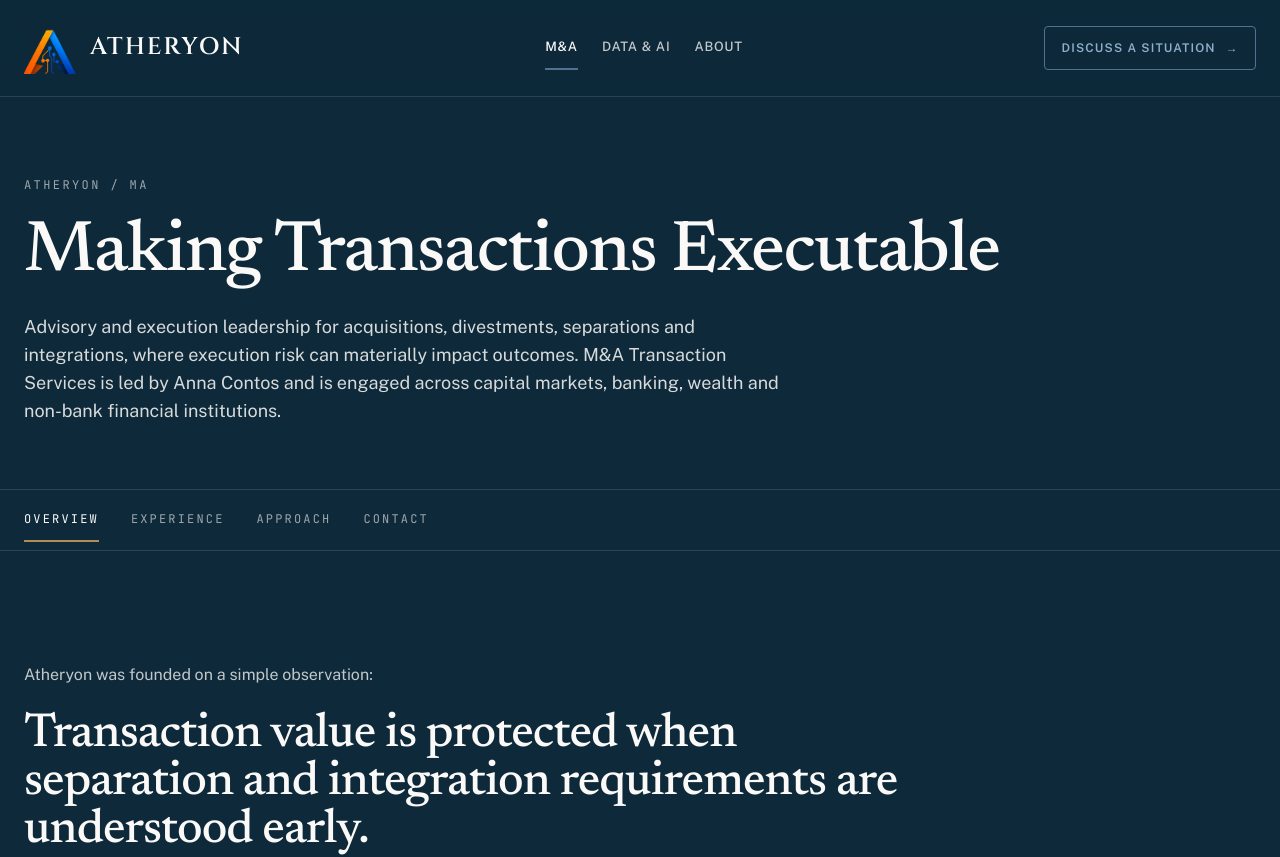
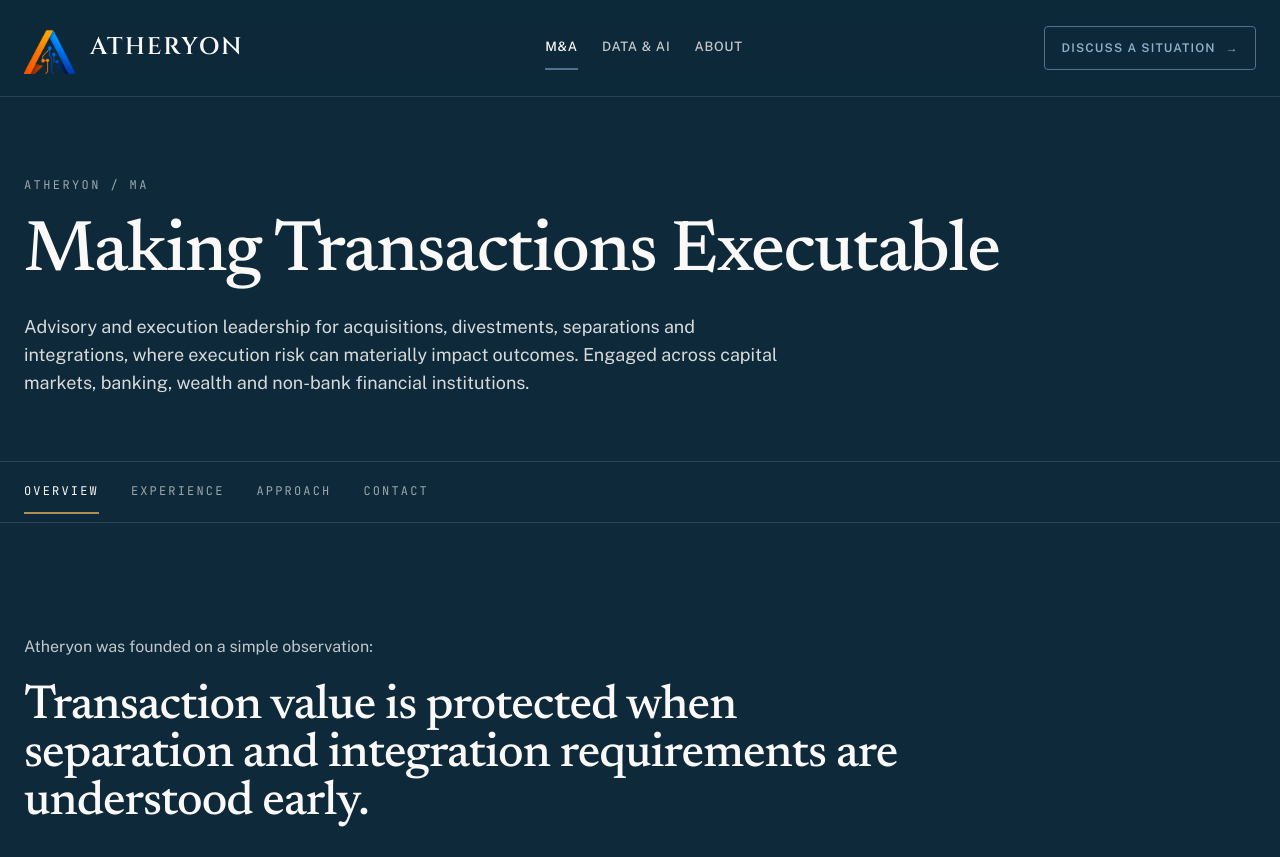
Before and after one commit to atheryon-ai/atheryon-website, a Next.js app: page /ma in a window 1280 px wide. Shown: the top 857 px of the page. Built offline with nearby package versions, Linux system fonts and the light colour scheme.

Commit message:
Drop the named lead from the M&A hero
The subtitle named Anna as the lead, which the /data-ai hero no longer
does for Terry. The audience sentence carries the useful half.

The founder record in the site-wide JSON-LD is unchanged.

Co-Authored-By: Claude Opus 5 (1M context) <noreply@anthropic.com>

```diff
--- a/src/content/site.ts
+++ b/src/content/site.ts
@@ -1137,7 +1137,7 @@ export const v3 = {
           title: 'Making Transactions Executable',
           // Audience sentence, not a sector card list (spec §4).
           subtitle:
-            'Advisory and execution leadership for acquisitions, divestments, separations and integrations, where execution risk can materially impact outcomes. M&A Transaction Services is led by Anna Contos and is engaged across capital markets, banking, wealth and non-bank financial institutions.',
+            'Advisory and execution leadership for acquisitions, divestments, separations and integrations, where execution risk can materially impact outcomes. Engaged across capital markets, banking, wealth and non-bank financial institutions.',
         },
         // The function's principle (Terry 2026-08-09: principles live with
         // the sub pages, not the homepage). Large type, founding framing.
```
